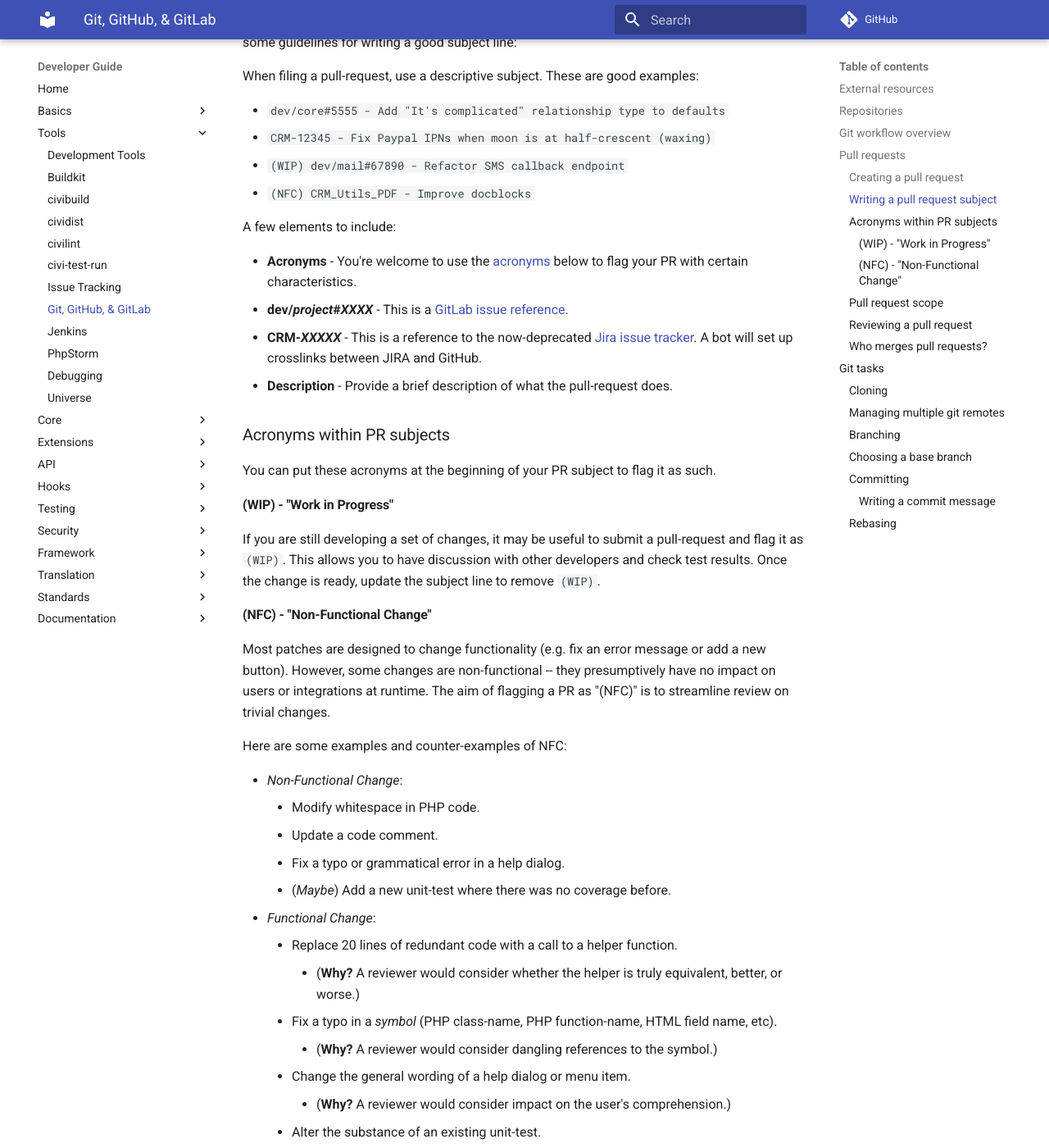
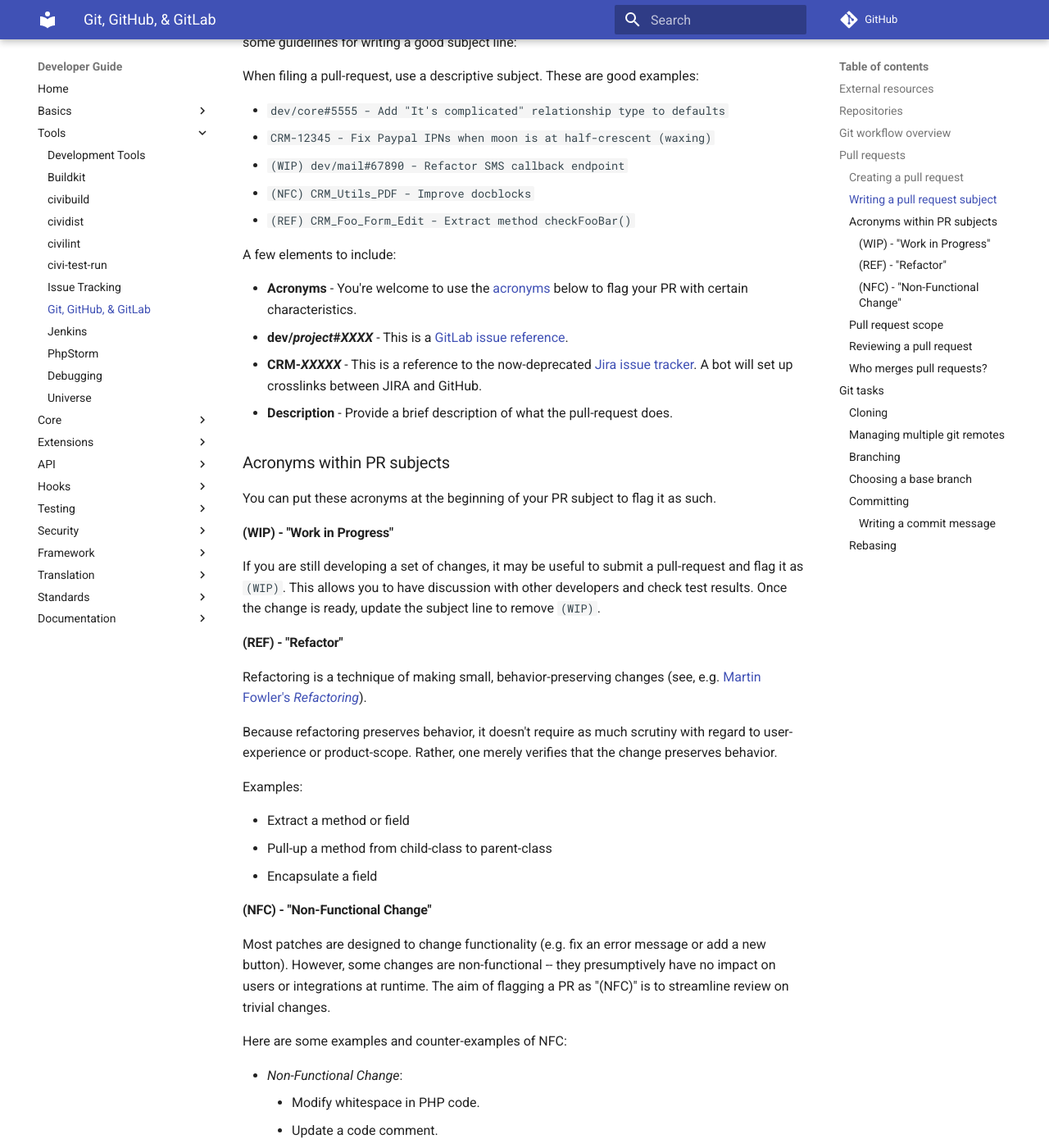
Before and after one commit to civicrm/civicrm-dev-docs, an MkDocs documentation site: the page built from docs/tools/git.md, in a window 1280 px wide and 1400 px high, scrolled down 3115 px. Shown: the whole window at 82% size. Built offline with MkDocs 1.6.1 and Material for MkDocs 9.7.7, drawn with Linux system fonts in a browser that asks for light colours; comment, search, counter and statistics services are not loaded; old or Windows-style settings are respelled for this version of MkDocs.

Commit message:
Add "REF" (Refactor) as prefix for PR/git subjects

```diff
--- a/docs/tools/git.md
+++ b/docs/tools/git.md
@@ -84,6 +84,7 @@ When filing a pull-request, use a descriptive subject. These are good examples:
  * `CRM-12345 - Fix Paypal IPNs when moon is at half-crescent (waxing)`
  * `(WIP) dev/mail#67890 - Refactor SMS callback endpoint`
  * `(NFC) CRM_Utils_PDF - Improve docblocks`
+ * `(REF) CRM_Foo_Form_Edit - Extract method checkFooBar()`
 
 A few elements to include:
 
@@ -100,6 +101,18 @@ You can put these acronyms at the beginning of your PR subject to flag it as suc
 
 If you are still developing a set of changes, it may be useful to submit a pull-request and flag it as `(WIP)`. This allows you to have discussion with other developers and check test results. Once the change is ready, update the subject line to remove `(WIP)`.
 
+#### (REF) - "Refactor" {:#ref}
+
+Refactoring is a technique of making small, behavior-preserving changes (see, e.g. [Martin Fowler's *Refactoring*](https://martinfowler.com/books/refactoring.html)).
+
+Because refactoring preserves behavior, it doesn't require as much scrutiny with regard to user-experience or product-scope.  Rather, one merely verifies that the change preserves behavior.
+
+Examples:
+
+* Extract a method or field
+* Pull-up a method from child-class to parent-class
+* Encapsulate a field
+
 #### (NFC) - "Non-Functional Change" {:#nfc}
 
 Most patches are designed to change functionality (e.g. fix an error message or add a new button). However, some changes are non-functional -- they presumptively have no impact on users or integrations at runtime.
@@ -113,6 +126,7 @@ Here are some examples and counter-examples of NFC:
     * Fix a typo or grammatical error in a help dialog.
     * (*Maybe*) Add a new unit-test where there was no coverage before.
 * _Functional Change_:
+    * Refactoring
     * Replace 20 lines of redundant code with a call to a helper function.
         * (__Why?__ A reviewer would consider whether the helper is truly equivalent, better, or worse.)
     * Fix a typo in a *symbol* (PHP class-name, PHP function-name, HTML field name, etc).
```
